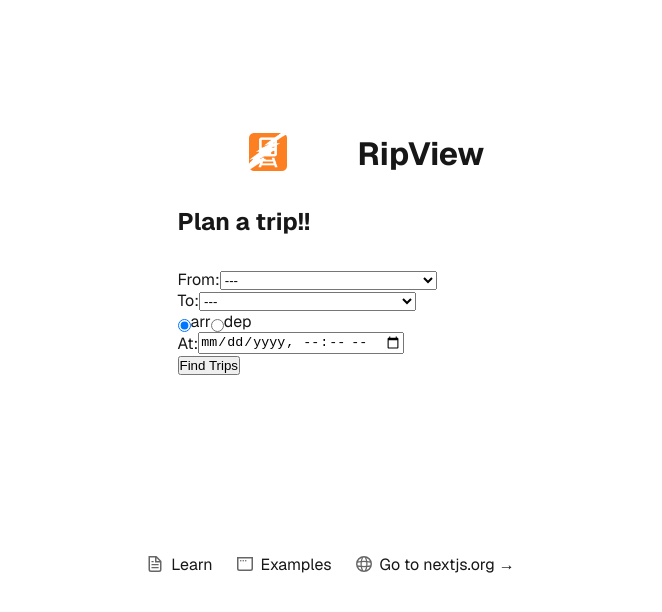
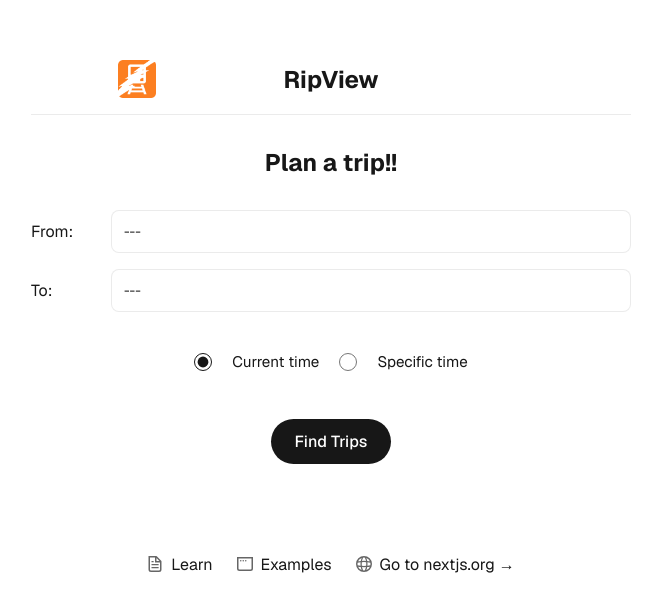
Before and after one commit to Edwintang2005/ripview, a Next.js app in the folder ripview/: page / in a window 1280 px wide. Shown: the part 146-758 px from the top of the page, without its empty margins (309-971 px from the left). Built offline with nearby package versions, Linux system fonts and the light colour scheme.

Commit message:
Reformatted Home Page, Added Default Current Time, Formatted Time for Trip Planning Page

```diff
--- a/ripview/src/app/globals.css
+++ b/ripview/src/app/globals.css
@@ -1,6 +1,7 @@
 :root {
     --background: #ffffff;
     --foreground: #171717;
+    --border-color: #ddd;
 }
 
 @media (prefers-color-scheme: dark) {
@@ -11,17 +12,17 @@
     }
 }
 
-html,
-body {
+html {
     max-width: 100vw;
+    color-scheme: light;
 }
 
 body {
     color: var(--foreground);
     background: var(--background);
-    font-family: var(--font-geist-sans), Arial, sans-serif;
     -webkit-font-smoothing: antialiased;
     -moz-osx-font-smoothing: grayscale;
+    max-width: 100vw;
 }
 
 * {
--- a/ripview/src/app/layout.tsx
+++ b/ripview/src/app/layout.tsx
@@ -24,7 +24,7 @@
     children: ReactNode;
 }>) {
     return (
-        <html lang='en'>
+        <html lang='en' className={`${geistSans.variable} ${geistMono.variable}`}>
             <body className={`${geistSans.variable} ${geistMono.variable}`}>
                 {children}
             </body>
--- a/ripview/src/app/page.module.css
+++ b/ripview/src/app/page.module.css
@@ -7,67 +7,68 @@
     --button-secondary-hover: #f2f2f2;
 
     display: grid;
-    grid-template-rows: 20px 1fr 20px;
+    grid-template-rows: 1.25rem 1fr 1.25rem;
     align-items: center;
     justify-items: center;
     min-height: 100svh;
-    padding: 80px;
-    gap: 64px;
+    padding: 5rem;
+    gap: 4rem;
     font-family: var(--font-geist-sans);
-}
-
-@media (prefers-color-scheme: dark) {
-    .page {
-        --gray-rgb: 255, 255, 255;
-        --gray-alpha-200: rgba(var(--gray-rgb), 0.145);
-        --gray-alpha-100: rgba(var(--gray-rgb), 0.06);
-
-        --button-primary-hover: #ccc;
-        --button-secondary-hover: #1a1a1a;
-    }
 }
 
 .main {
     display: flex;
     flex-direction: column;
-    gap: 32px;
+    gap: 2rem;
     grid-row-start: 2;
+    width: 100%;
+    max-width: 37.5rem;
+}
+
+.main h2 {
+    text-align: center;
 }
 
 .main ol {
     font-family: var(--font-geist-mono);
     padding-left: 0;
     margin: 0;
-    font-size: 14px;
-    line-height: 24px;
+    font-size: 0.875rem;
+    line-height: 1.5rem;
     letter-spacing: -0.01em;
     list-style-position: inside;
 }
 
 .main li:not(:last-of-type) {
-    margin-bottom: 8px;
+    margin-bottom: 0.5rem;
 }
 
 .main code {
     font-family: inherit;
     background: var(--gray-alpha-100);
-    padding: 2px 4px;
-    border-radius: 4px;
+    padding: 0.125rem 0.25rem;
+    border-radius: 0.25rem;
     font-weight: 600;
+}
+
+.main form {
+    display: flex;
+    flex-direction: column;
+    width: 100%;
 }
 
 .ctas {
     display: flex;
-    gap: 16px;
+    gap: 1rem;
 }
 
 .ctas a {
     appearance: none;
-    border-radius: 128px;
-    height: 48px;
-    padding: 0 20px;
+    border-radius: 8rem;
+    height: 3rem;
+    padding: 0 1.25rem;
     border: none;
-    border: 1px solid transparent;
+    border: 0.0625rem solid transparent;
     transition:
         background 0.2s,
         color 0.2s,
@@ -76,28 +77,48 @@
     display: flex;
     align-items: center;
     justify-content: center;
-    font-size: 16px;
-    line-height: 20px;
+    font-size: 1rem;
+    line-height: 1.25rem;
     font-weight: 500;
 }
 
 a.primary {
     background: var(--foreground);
     color: var(--background);
-    gap: 8px;
+    gap: 0.5rem;
 }
 
 a.secondary {
     border-color: var(--gray-alpha-200);
-    min-width: 180px;
+    min-width: 11.25rem;
 }
 
 .navBar {
     position: sticky;
     top: 0;
-    overflow: hidden;
     display: flex;
-    background-color: var(--gray-rgb);
+    align-items: center;
+    padding: 1rem;
+    background-color: var(--background);
+    border-bottom: 0.0625rem solid var(--gray-alpha-200);
+    z-index: 10;
+    width: 100%;
+}
+
+
+.navBar h1 {
+    flex: 1;
+    text-align: center;
+    font-size: 1.5rem;
+    margin: 0;
+    padding-right: 180px; /* Match the logo width to maintain true center */
+}
+
+.logoContainer {
+    display: flex;
+    align-items: center;
+    gap: 1rem;
+    justify-content: center;
 }
 
 .header {
@@ -106,40 +127,171 @@
     grid-row-start: auto;
     align-items: center;
     display: flex;
-    gap: 0px;
+    gap: 0;
+}
+
+.header {
+    float: left;
+    text-align: center;
+    grid-row-start: auto;
+    align-items: center;
+    display: flex;
+    gap: 0;
 }
 
 .footer {
     grid-row-start: 3;
     display: flex;
-    gap: 24px;
+    gap: 1.5rem;
 }
 
 .footer a {
     display: flex;
     align-items: center;
-    gap: 8px;
-}
-
-.footer img {
-    flex-shrink: 0;
+    gap: 0.5rem;
 }
 
 .csvContainer {
     width: 100%;
-    max-width: 1200px;
+    max-width: 75rem;
     margin: 2rem auto;
     padding: 1rem;
     background-color: var(--container-bg);
     color: var(--foreground);
-    border-radius: 8px;
+    border-radius: 0.5rem;
 }
 
 .listInput {
-    position: static;
     display: flex;
-    flex-direction: row;
-    align-items:flex-end;
+    flex-direction: column;
+    gap: 0.5rem;
+    margin-bottom: 1rem;
+    width: 100%;
+}
+
+.listInput label {
+    display: grid;
+    grid-template-columns: 4rem 1fr;
+    align-items: center;
+    gap: 1rem;
+    width: 100%;
+}
+
+.listInput select {
+    padding: 0.75rem;
+    border: 0.0625rem solid var(--gray-alpha-200);
+    border-radius: 0.5rem;
+    background-color: var(--background);
+    color: var(--foreground);
+    font-family: var(--font-geist-sans);
+    width: 100%;
+    cursor: pointer;
+    transition: border-color 0.2s ease;
+    appearance: none;
+}
+
+.listInput select:focus {
+    outline: none;
+    border-color: var(--foreground);
+}
+
+.timePreference {
+    display: flex;
+    flex-direction: column;
+    gap: 1rem;
+    margin: 1rem 0;
+    width: 100%;
+}
+
+.radioGroup {
+    display: flex;
+    align-items: center;
+    gap: 1.25rem;
+    padding: 0.5rem 0;
+    justify-content: center;
+}
+
+.radioGroup input[type="radio"] {
+    margin: 0;
+    width: 1.125rem;
+    height: 1.125rem;
+    cursor: pointer;
+    accent-color: var(--foreground);
+}
+
+.radioGroup label {
+    cursor: pointer;
+    user-select: none;
+    font-size: 0.95rem;
+}
+
+.timeSelection {
+    display: flex;
+    flex-direction: column;
+    gap: 1rem;
+    padding: 1.25rem;
+    border-radius: 0.75rem;
+    background-color: var(--gray-alpha-100);
+    border: 0.0625rem solid var(--gray-alpha-200);
+    transition: background-color 0.2s ease;
+}
+
+.dateTimeInput {
+    margin-top: 0.5rem;
+}
+
+.dateTimeInput input {
+    padding: 0.75rem;
+    border: 0.0625rem solid var(--gray-alpha-200);
+    border-radius: 0.5rem;
+    background-color: var(--background);
+    color: var(--foreground);
+    font-family: var(--font-geist-sans);
+    width: 100%;
+    max-width: 12.5rem;
+    transition: border-color 0.2s ease;
+}
+
+.dateTimeInput input:focus {
+    outline: none;
+    border-color: var(--foreground);
+}
+
+.buttonContainer {
+    display: flex;
+    justify-content: center;
+    width: 100%;
+}
+
+/* Update submitButton styles */
+.submitButton {
+    margin-top: 1.5rem;
+    padding: 0.75rem 1.5rem;
+    border: none;
+    border-radius: 2rem;
+    background-color: var(--foreground);
+    color: var(--background);
+    font-family: var(--font-geist-sans);
+    font-size: 1rem;
+    font-weight: 500;
+    cursor: pointer;
+    transition: all 0.2s ease;
+    width: fit-content;
+}
+
+.submitButton:hover {
+    background-color: var(--button-primary-hover);
+    transform: translateY(-0.0625rem);
+}
+
+.submitButton:active {
+    transform: translateY(0);
+}
+
+.listInput,
+.timePreference,
+.timeSelection {
+    width: 100%;
 }
 
 /* Enable hover only on non-touch devices */
@@ -156,14 +308,14 @@
 
     .footer a:hover {
         text-decoration: underline;
-        text-underline-offset: 4px;
+        text-underline-offset: 0.25rem;
     }
 }
 
-@media (max-width: 600px) {
+@media (max-width: 37.5rem) { /* 600px */
     .page {
-        padding: 32px;
-        padding-bottom: 80px;
+        padding: 2rem;
+        padding-bottom: 5rem;
     }
 
     .main {
@@ -179,9 +331,9 @@
     }
 
     .ctas a {
-        font-size: 14px;
-        height: 40px;
-        padding: 0 16px;
+        font-size: 0.875rem;
+        height: 2.5rem;
+        padding: 0 1rem;
     }
 
     a.secondary {
@@ -193,13 +345,55 @@
         align-items: center;
         justify-content: center;
     }
+
+    .timeSelection {
+        padding: 1rem;
+    }
+
+    .dateTimeInput input {
+        max-width: 100%;
+    }
+
+    .radioGroup {
+        gap: 1rem;
+    }
+
+    .submitButton {
+        width: 100%;
+        max-width: 18.75rem;
+    }
 }
 
 @media (prefers-color-scheme: dark) {
+    .page {
+        --gray-rgb: 255, 255, 255;
+        --gray-alpha-200: rgba(var(--gray-rgb), 0.145);
+        --gray-alpha-100: rgba(var(--gray-rgb), 0.06);
+
+        --button-primary-hover: #ccc;
+        --button-secondary-hover: #1a1a1a;
+    }
+
     .logo {
         position: inherit;
     }
+
+    .timeSelection {
+        background-color: rgba(255, 255, 255, 0.05);
+    }
+
+    .dateTimeInput input,
+    .listInput select {
+        background-color: var(--background);
+        border-color: var(--gray-alpha-200);
+    }
+
+    .dateTimeInput input:focus,
+    .listInput select:focus {
+        border-color: var(--foreground);
+    }
 }
+
 
 @media (prefers-color-scheme: light) {
     .lightLogo {
--- a/ripview/src/app/page.tsx
+++ b/ripview/src/app/page.tsx
@@ -1,13 +1,15 @@
 'use client';
 
-import { useState } from 'react';
+import { useState, useEffect } from 'react';
+import { useRouter } from 'next/navigation';
 import styles from './page.module.css';
 import Image from 'next/image';
 import Form from 'next/form';
 import StationJson from './data/stationsInformation.json';
 
 function Header() {
-    return <div className={styles.navBar}>
+    return (
+        <div className={styles.navBar}>
             <Image
                 className={styles.lightLogo}
                 src='/favicon/favicon.svg'
@@ -17,53 +19,147 @@
                 priority
             />
             <h1>RipView</h1>
-    </div>;
+        </div>
+    );
 }
 
 export default function Home() {
+    const router = useRouter();
+
+    // Refresh the page when the back button is pressed so fonts are loaded correctly
+    useEffect(() => {
+        // Listen for popstate event (back button)
+        window.addEventListener('popstate', () => {
+            // Refresh the page
+            window.location.reload();
+        });
+
+        return () => {
+            // Cleanup listener
+            window.removeEventListener('popstate', () => {
+                window.location.reload();
+            });
+        };
+    }, []);
+
     const [selectedStation, setSelectedStation] = useState<string | null>(null);
+    const [showDateTime, setShowDateTime] = useState(false);
+    const [timePreference, setTimePreference] = useState('current');
+
     let records = StationJson.records;
     records = records.filter((a) => /Train|Metro/.test((a[10] as string)));
-    console.log(selectedStation);
+
+    const handleTimePreferenceChange = (e: React.ChangeEvent<HTMLInputElement>) => {
+        const value = e.target.value;
+        if (value === 'specific') {
+            setShowDateTime(true);
+            setTimePreference('specific');
+        } else {
+            setShowDateTime(false);
+            setTimePreference('current');
+        }
+    };
+
+    const getCurrentDateTime = () => {
+        const now = new Date();
+        return `${now.getFullYear()}-${String(now.getMonth() + 1).padStart(2, '0')}-${String(now.getDate()).padStart(2, '0')}T${String(now.getHours()).padStart(2, '0')}:${String(now.getMinutes()).padStart(2, '0')}`;
+    };
+
     return (
         <div className={styles.page}>
             <main className={styles.main}>
                 <Header></Header>
                 <h2>Plan a trip!!</h2>
                 <Form action='/tripPlanning'>
-                    <div className= {styles.listInput}>
-                        <label> From:
-                            <select name='fromStations' id='fromStations' onChange={(e) => setSelectedStation(e.target.value)}>
-                                <option key = {null} defaultValue={'---'}>{'---'}</option>
+                    <div className={styles.listInput}>
+                        <label>
+                            <span>From:</span>
+                            <select
+                                name='fromStations'
+                                id='fromStations'
+                                onChange={(e) => setSelectedStation(e.target.value)}
+                            >
+                                <option key={null} defaultValue={'---'}>{'---'}</option>
                                 {records.map((post) => (
                                     <option key={post[2]} value={post[2] + '~' + post[1]}>{post[1]}</option>
                                 ))}
                             </select>
                         </label>
                     </div>
+
                     <div className={styles.listInput}>
-                        <label> To:
-                            <select name='toStations' id='toStations' onChange={(e) => setSelectedStation(e.target.value)}>
-                                <option key = {null} defaultValue={'---'}>{'---'}</option>
+                        <label>
+                            <span>To:</span>
+                            <select
+                                name='toStations'
+                                id='toStations'
+                                onChange={(e) => setSelectedStation(e.target.value)}
+                            >
+                                <option key={null} defaultValue={'---'}>{'---'}</option>
                                 {records.map((post) => (
                                     <option key={post[2]} value={post[2] + '~' + post[1]}>{post[1]}</option>
                                 ))}
                             </select>
                         </label>
                     </div>
-                    <div className={styles.listInput}>
-                        <input type='radio' id='arr' name='depOrArr' value='arr' defaultChecked={true} ></input>
-                        <label htmlFor="arr">arr</label>
-                        <input type='radio' id='dep' name='depOrArr' value='dep'></input>
-                        <label htmlFor="dep">dep</label>
+
+                    <div className={styles.timePreference}>
+                        <div className={styles.radioGroup}>
+                            <input
+                                type='radio'
+                                id='current'
+                                name='timePreference'
+                                value='current'
+                                checked={timePreference === 'current'}
+                                onChange={handleTimePreferenceChange}
+                            />
+                            <label htmlFor="current">Current time</label>
+
+                            <input
+                                type='radio'
+                                id='specific'
+                                name='timePreference'
+                                value='specific'
+                                checked={timePreference === 'specific'}
+                                onChange={handleTimePreferenceChange}
+                            />
+                            <label htmlFor="specific">Specific time</label>
                         </div>
-                    <div className={styles.listInput}>
-                        <label> At:</label>
-                        <input type='datetime-local' id='time' name='time'></input>
+
+                        {/* Hidden input for current time */}
+                        <input
+                            type='hidden'
+                            name='time'
+                            value={getCurrentDateTime()}
+                        />
+
+                        {showDateTime && (
+                            <div className={styles.timeSelection}>
+                                <div className={styles.radioGroup}>
+                                    <input type='radio' id='arr' name='depOrArr' value='arr' defaultChecked={true} />
+                                    <label htmlFor="arr">Arrive by</label>
+                                    <input type='radio' id='dep' name='depOrArr' value='dep' />
+                                    <label htmlFor="dep">Depart at</label>
                                 </div>
-                    <button type='submit'>Find Trips</button>
+                                <div className={styles.dateTimeInput}>
+                                    <input
+                                        type='datetime-local'
+                                        id='time'
+                                        name='time'
+                                        defaultValue={getCurrentDateTime()}
+                                        step="60" // This restricts to minutes only (no seconds)
+                                    />
+                                </div>
+                            </div>
+                        )}
+                    </div>
+
+                    <div className={styles.buttonContainer}>
+                        <button type='submit' className={styles.submitButton}>
+                            Find Trips
+                        </button>
+                    </div>
                 </Form>
-
             </main>
             <footer className={styles.footer}>
                 <a
```
Also changed, not shown: ripview/src/app/tripPlanning/layout.tsx (+7 -5 lines), ripview/src/app/tripPlanning/page.tsx (+19 -3 lines), ripview/src/app/tripPlanning/tripPlanning.module.css (+12 -1 lines). Lines whose indentation alone changed are shown as unchanged.
